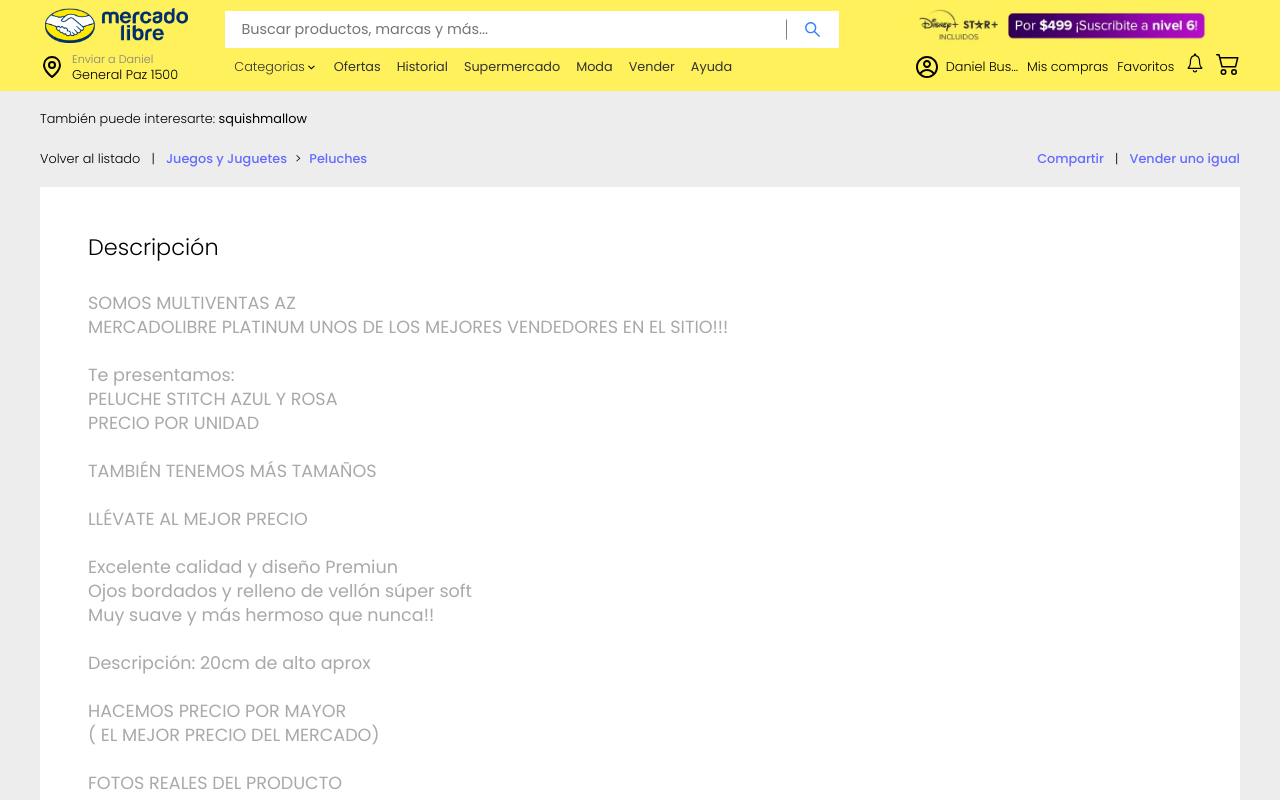
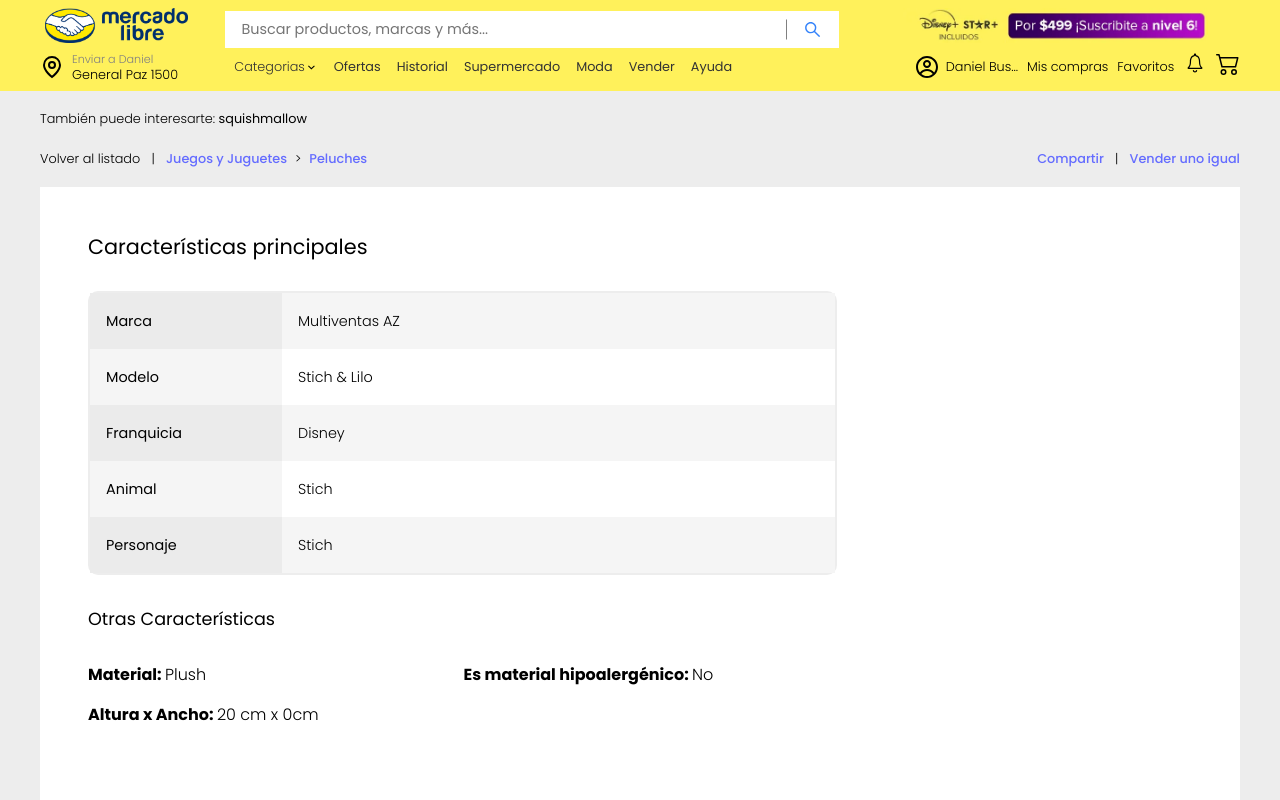
Before and after one commit to dbdv/maquetado-meli-detalles-producto, a React (Vite) app: page / in a window 1280 px wide. Shown: the top 800 px of the page. Built offline with nearby package versions, Linux system fonts and the light colour scheme.

Commit message:
created main features component

```diff
--- /dev/null
+++ b/src/components/ProductDetails/MainFeatures/FeaturesTable/FeaturesTable.css
@@ -0,0 +1,48 @@
+.feat-table {
+  width: 100%;
+  max-width: 900px;
+  text-align: left;
+  border-radius: 10px;
+}
+
+.feat-table > tr {
+  display: flex;
+  justify-content: space-between;
+  font-size: 0.9rem;
+}
+
+.feat-table > tr > td,
+.feat-table > tr > th {
+  padding: 1rem;
+}
+
+.feat-table > tr > th {
+  max-width: 12rem;
+  width: 100%;
+  font-weight: bold;
+}
+
+.feat-table > tr > td {
+  width: 100%;
+  font-weight: 300;
+}
+
+.feat-table > tr:nth-child(even) > th {
+  background: #f5f5f5;
+}
+
+.feat-table > tr:nth-child(odd) > th {
+  background: #ebebeb;
+}
+
+.feat-table > tr:nth-child(even) > td {
+  background: #ffffff;
+}
+
+.feat-table > tr:nth-child(odd) > td {
+  background: #f5f5f5;
+}
+
+.feat-table > tr > .title {
+  font-weight: 400;
+}
--- /dev/null
+++ b/src/components/ProductDetails/MainFeatures/FeaturesTable/FeaturesTable.jsx
@@ -0,0 +1,14 @@
+import "./FeaturesTable.css";
+
+export default function FeaturesTable({ features }) {
+  return (
+    <table className="feat-table">
+      {features.map((feat) => (
+        <tr>
+          <th className="title">{feat.title}</th>
+          <td className="descrip">{feat.description}</td>
+        </tr>
+      ))}
+    </table>
+  );
+}
--- /dev/null
+++ b/src/components/ProductDetails/MainFeatures/MainFeatures.css
@@ -0,0 +1,36 @@
+.main-features {
+  width: 100%;
+  max-width: 900px;
+  background-color: white;
+  display: flex;
+  flex-direction: column;
+  margin: 1rem;
+  text-align: left;
+  gap: 2rem;
+  padding: 2rem;
+}
+
+.main-features > h3 {
+  font-size: 1.3rem;
+  font-weight: 400;
+}
+
+.main-features > h4 {
+  font-size: 1.1rem;
+  font-weight: 400;
+}
+
+.main-features > .other-features {
+  width: 100%;
+  display: flex;
+  align-items: center;
+  flex-flow: row wrap;
+  background: #ffffff;
+  gap: 1rem;
+}
+.main-features > .other-features > span {
+  width: 48%;
+}
+.main-features > .other-features > span > strong {
+  background: #ffffff;
+}
--- /dev/null
+++ b/src/components/ProductDetails/MainFeatures/MainFeatures.jsx
@@ -0,0 +1,34 @@
+import "./MainFeatures.css";
+import FeaturesTable from "./FeaturesTable/FeaturesTable";
+
+export default function MainFeatures() {
+  const principalFeatures = [
+    { title: "Marca", description: "Multiventas AZ" },
+    { title: "Modelo", description: "Stich & Lilo" },
+    { title: "Franquicia", description: "Disney" },
+    { title: "Animal", description: "Stich" },
+    { title: "Personaje", description: "Stich" },
+  ];
+
+  const otherFeatures = [
+    { title: "Material", description: "Plush" },
+    { title: "Es material hipoalergénico", description: "No" },
+    { title: "Altura x Ancho", description: "20 cm x 0cm" },
+  ];
+
+  return (
+    <div className="main-features">
+      <h3>Características principales</h3>
+      <FeaturesTable features={principalFeatures} />
+      <h4>Otras Características</h4>
+      <div className="other-features">
+        {otherFeatures.map((of) => (
+          <span>
+            <strong>{of.title}: </strong>
+            {of.description}
+          </span>
+        ))}
+      </div>
+    </div>
+  );
+}
--- a/src/components/ProductDetails/ProductMainContent/ProductMainContent.jsx
+++ b/src/components/ProductDetails/ProductMainContent/ProductMainContent.jsx
@@ -2,12 +2,14 @@
 import OpinionSection from "../OpinionSection/OpinionSection";
 import QuestionsAnswers from "../QuestionsAnswers/QuestionsAnswers";
 import Description from "../Description/Description";
+import MainFeatures from "../MainFeatures/MainFeatures";
 
 export default function ProductMainContent() {
   return (
     <div className="wrapper-main-content">
       <div className="product-main-content">
         <div className="left">
+          <MainFeatures />
           <Description />
           <QuestionsAnswers />
           <OpinionSection />
```
